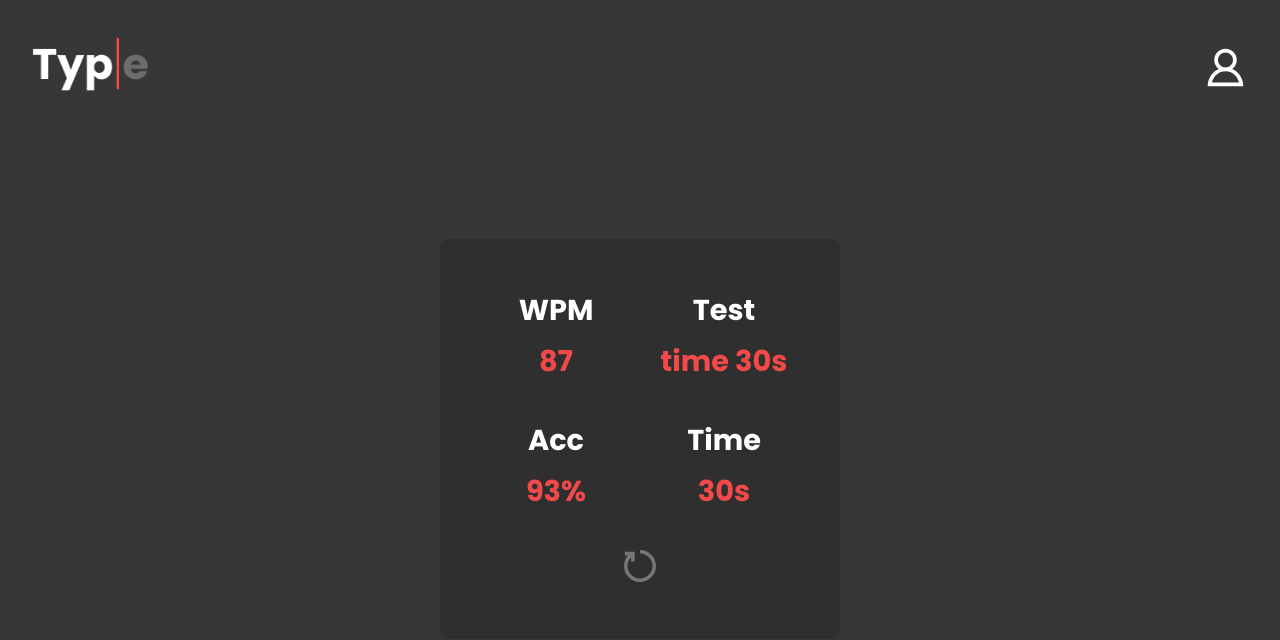
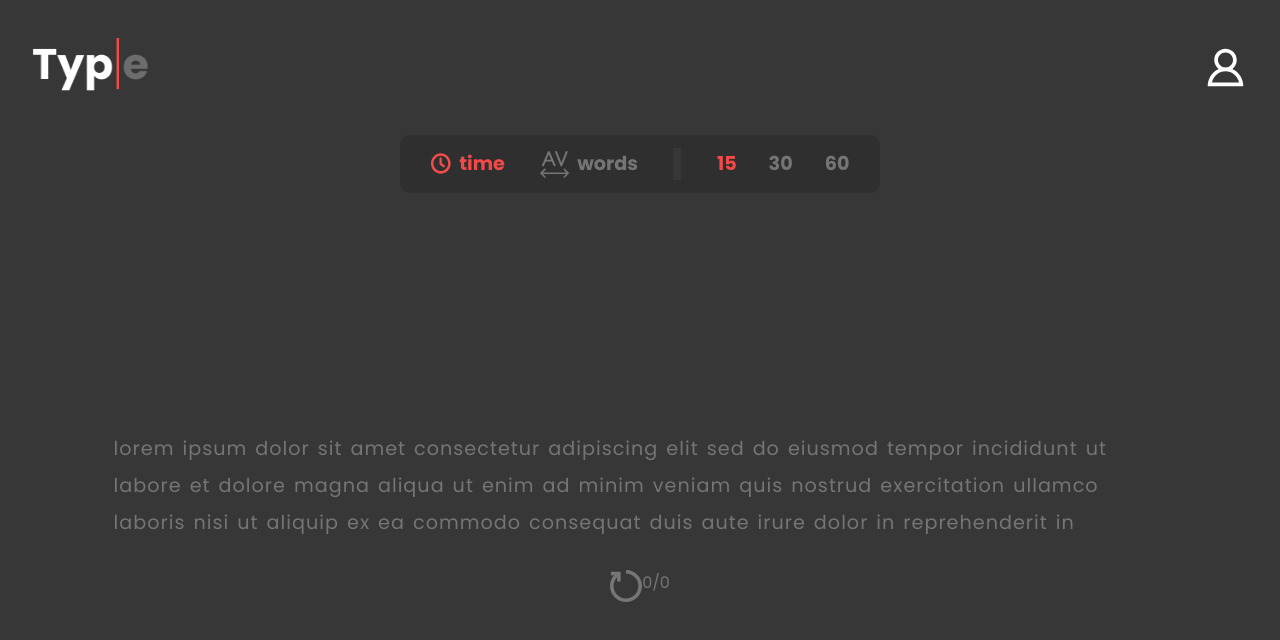
Before and after one commit to brandonlam4237/Typ, a React (Vite) app: page / in a window 1280 px wide. Shown: the top 640 px of the page. Built offline with nearby package versions, Linux system fonts and the light colour scheme.

Commit message:
feat: populate result component with data from time test

```diff
--- a/src/client/components/Results.tsx
+++ b/src/client/components/Results.tsx
@@ -26,19 +26,37 @@ function Results(props: resultsProps) {
       <div className="container">
         <div className="container__field">
           <p>WPM</p>
-          <p className="container__field-val">87</p>
+          {timeSelected && (
+            <p className="container__field-val">{`${Math.floor(
+              (wordsCorrect / timeAmount) * 60
+            )}`}</p>
+          )}
+          {wordsSelected && <p className="container__field-val">53</p>}
         </div>
         <div className="container__field">
           <p>Test</p>
-          <p className="container__field-val">time 30s</p>
+          {timeSelected && (
+            <p className="container__field-val">{`time ${timeAmount}s`}</p>
+          )}
+          {wordsSelected && (
+            <p className="container__field-val">{`words ${wordAmount}`}</p>
+          )}
         </div>
         <div className="container__field">
           <p>Acc</p>
-          <p className="container__field-val">93%</p>
+          {timeSelected && (
+            <p className="container__field-val">{`${Math.floor(
+              (wordsCorrect / wordsCompleted) * 100
+            )}%`}</p>
+          )}
+          {wordsSelected && <p className="container__field-val">10</p>}
         </div>
         <div className="container__field">
           <p>Time</p>
-          <p className="container__field-val">30s</p>
+          {timeSelected && (
+            <p className="container__field-val">{`${timeAmount}s`}</p>
+          )}
+          {wordsSelected && <p className="container__field-val">10</p>}
         </div>
         <div className="container__reset-container">
           <img
--- a/src/client/pages/Home.tsx
+++ b/src/client/pages/Home.tsx
@@ -23,7 +23,7 @@ function Home() {
   const [timeAmount, setTimeAmount] = useState(15);
   const [wordAmount, setWordAmount] = useState(25);
 
-  const [gameEnd, setGameEnd] = useState(true);
+  const [gameEnd, setGameEnd] = useState(false);
 
   useEffect(() => {
     const handleKey = (e: KeyboardEvent) => {
```
